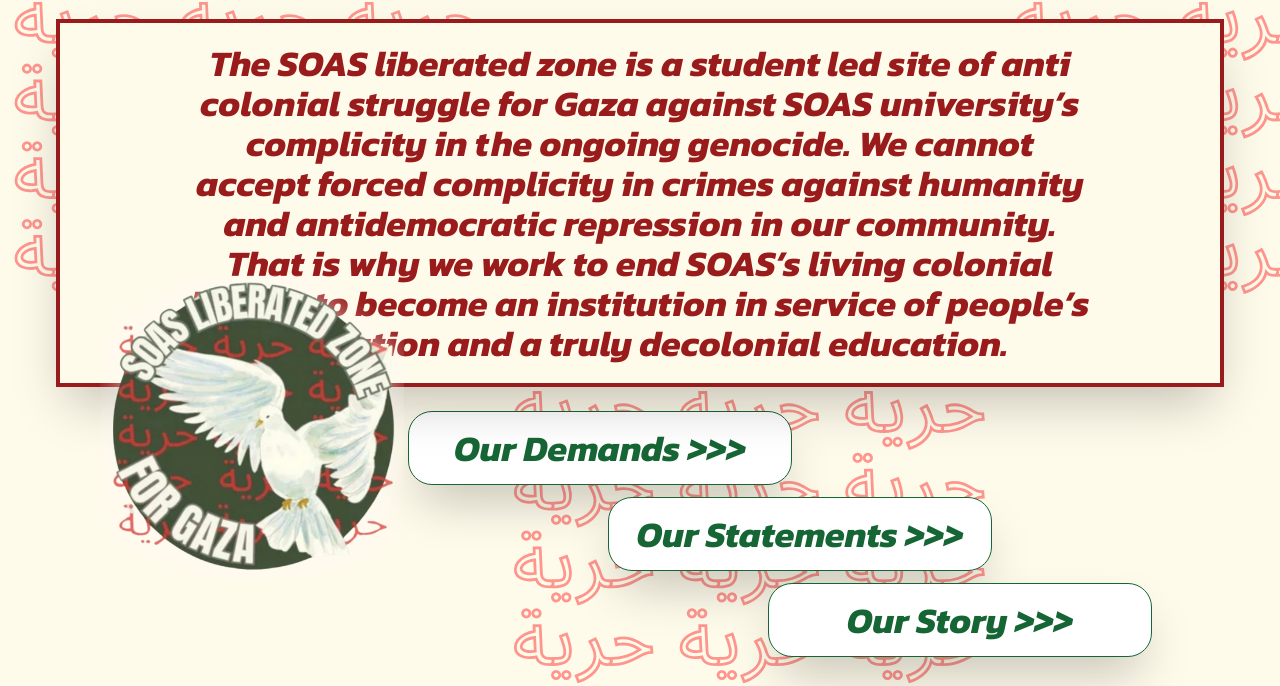
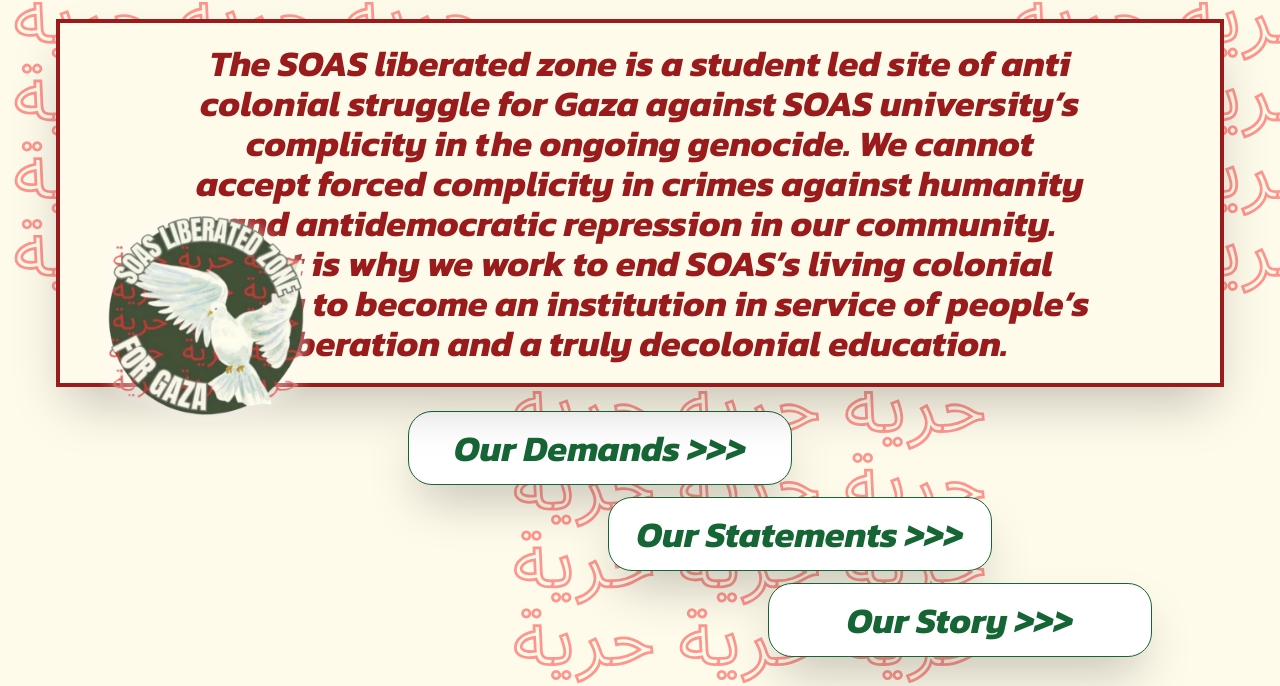
Before and after one commit to adilkhan49/soas-liberated-zone, a React (Vite) app in the folder frontend/: page / in a window 1280 px wide. Shown: the part 1017-1703 px from the top of the page. Built offline with nearby package versions, Linux system fonts and the light colour scheme; no server answers; a web font is replaced by a local one.

Commit message:
make logo bigger on home page

```diff
--- a/frontend/src/routes/home.jsx
+++ b/frontend/src/routes/home.jsx
@@ -41,7 +41,7 @@ class Home extends Component {
         <div class='relative flex flex-col justify-center min-w-full container py-10 px-4 sm:p-14 pb-0 text-red-800  text-lg sm:text-4xl text-center  text-italic justify-center '>
           <div class='z-10 relative flex justify-center min-w-full container font-kanit font-bold italic p-2 sm:py-5 sm:px-32  bg-amber-50 text-red-800  text-lg sm:text-4xl text-center text-italic justify-center shadow-2xl border-4 border-red-800 leading-normal'>
             The SOAS liberated zone is a student led site of anti colonial struggle for Gaza against SOAS university’s complicity in the ongoing genocide.  We cannot accept forced complicity in crimes against humanity and antidemocratic repression in our community. That is why we work to end SOAS’s living colonial legacy to become an institution in service of people’s liberation and a truly decolonial education.
-            <div class= "hidden sm:block absolute w-96  pt-5 sm:p-10 sm:h-96 container justify-center left-0 translate-y-48 z-20">
+            <div class= "sm:h-96 hidden sm:block absolute w-1/4 pt-5 sm:p-10 sm:h-96 container justify-center left-0 translate-y-32 z-20">
               <img src = {logo}/>
             </div>
           </div>
```
